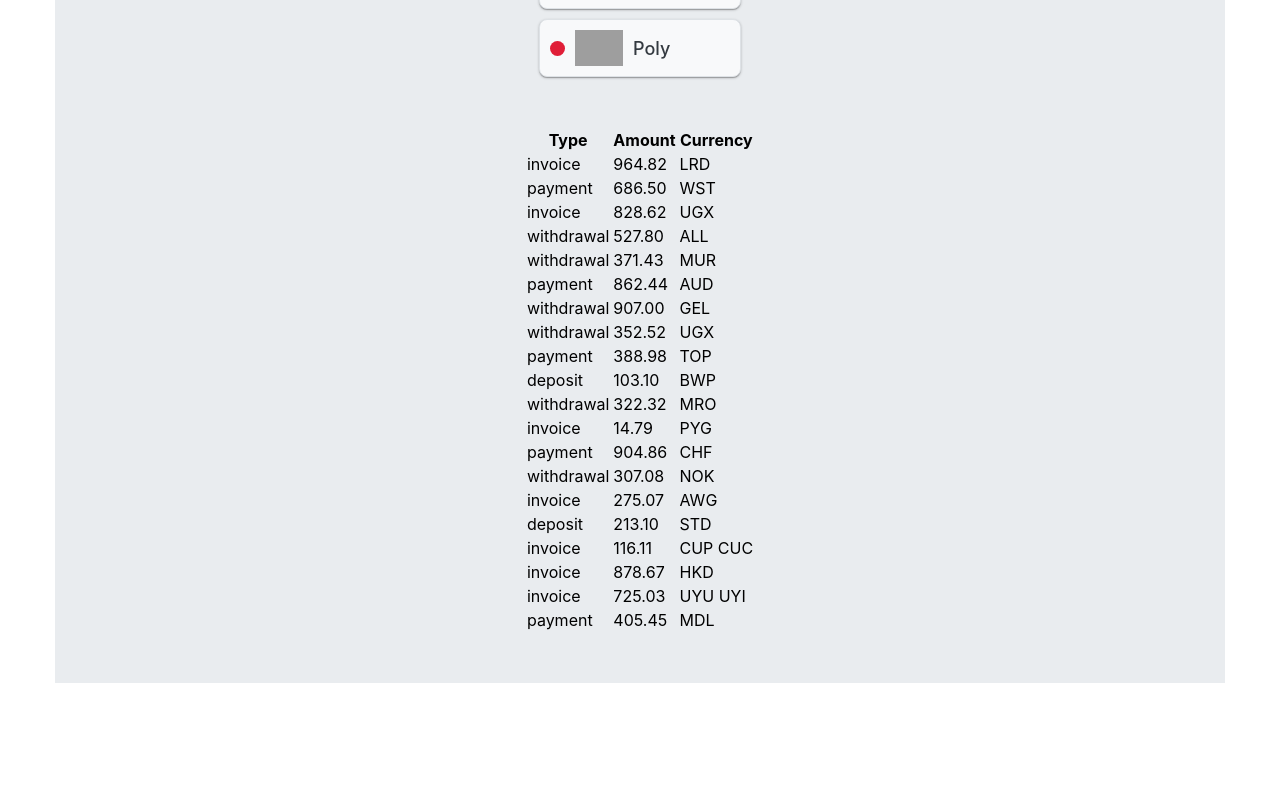
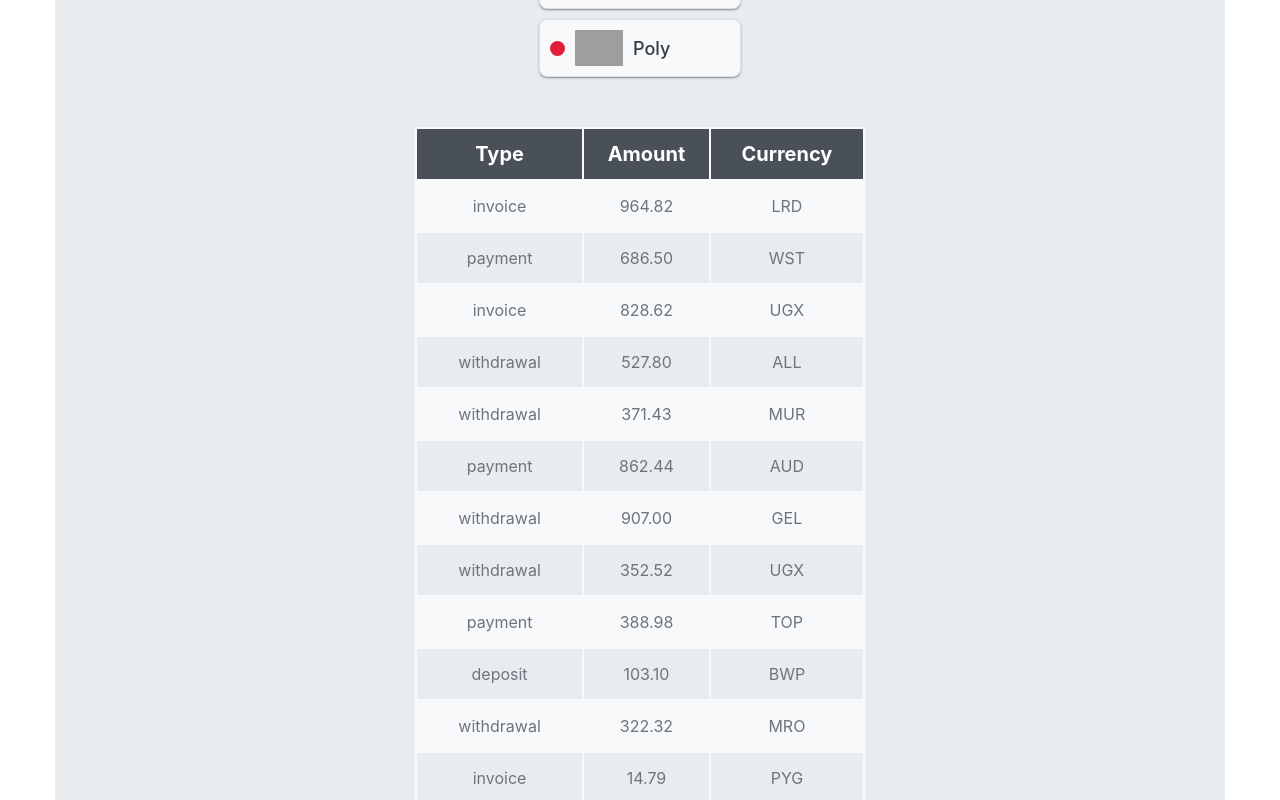
Before and after one commit to marlenaduleba/goit-react-hw-01-components, a React (Create React App) app: page / in a window 1280 px wide. Shown: the part 920-1720 px from the top of the page. Before the commit the page ends 1603 px from the top, so only its background shows below. Built offline with nearby package versions, Linux system fonts and the light colour scheme; grey boxes are pictures that could not be loaded.

Commit message:
TransactionHistory component styled

```diff
--- a/src/components/FriendList/FriendList.module.css
+++ b/src/components/FriendList/FriendList.module.css
@@ -1,5 +1,5 @@
 .friendList {
-    display: flex;
-    flex-direction: column;
-    gap: 10px;
+  display: flex;
+  flex-direction: column;
+  gap: 10px;
 }
--- a/src/components/FriendListItem/FriendListItem.jsx
+++ b/src/components/FriendListItem/FriendListItem.jsx
@@ -1,15 +1,15 @@
 //import React from 'react';
 import PropTypes from 'prop-types';
 import css from '../FriendListItem/FriendListItem.module.css';
-const FriendListItem = ({avatar, name, isOnline}) => {
+const FriendListItem = ({ avatar, name, isOnline }) => {
   const colorStatus = isOnline ? 'green' : 'red';
   return (
-    <li className={css.item} >
+    <li className={css.item}>
       <span className={`${css.status} ${css[colorStatus]}`}></span>
       <img className={css.avatar} src={avatar} alt="User avatar" width="48" />
       <p className={css.name}>{name}</p>
     </li>
-)
+  );
 };
 
 FriendListItem.propTypes = {
--- a/src/components/FriendListItem/FriendListItem.module.css
+++ b/src/components/FriendListItem/FriendListItem.module.css
@@ -28,7 +28,7 @@
 }
 
 .red {
-    background-color:#e01e37;
+  background-color: #e01e37;
 }
 
 .avatar {
--- a/src/components/TransactionHistory/TransactionHistory.jsx
+++ b/src/components/TransactionHistory/TransactionHistory.jsx
@@ -4,7 +4,7 @@ import css from '../TransactionHistory/TransactionHistory.module.css';
 const TransactionHistory = ({items}) => {
 return (
     <table className={css.transactionHistory}>
-  <thead>
+  <thead className={css.thead}>
     <tr>
       <th>Type</th>
       <th>Amount</th>
@@ -12,11 +12,11 @@ return (
     </tr>
   </thead>
 
-  <tbody>
+  <tbody className={css.tbody}>
 {
     items.map(({id, type, amount, currency}) => {
         return (
-             <tr key={id}>
+             <tr key={id} className={css.trow}>
       <td>{type}</td>
       <td>{amount}</td>
       <td>{currency}</td>
--- a/src/components/TransactionHistory/TransactionHistory.module.css
+++ b/src/components/TransactionHistory/TransactionHistory.module.css
@@ -0,0 +1,21 @@
+.transactionHistory {
+    background-color: #f8f9fa;
+    width: 100%;
+    text-align: center;
+  }
+
+  .thead {
+    background-color: #495057;
+    color: white;
+    font-size: 20px;
+    height: 50px;
+  }
+
+  .tbody td {
+    padding: 15px;
+    color: #6c757d;
+  }
+
+  .trow:nth-child(even) {
+    background-color: #e9ecef;
+  }
```
Lines whose indentation alone changed are shown as unchanged.
